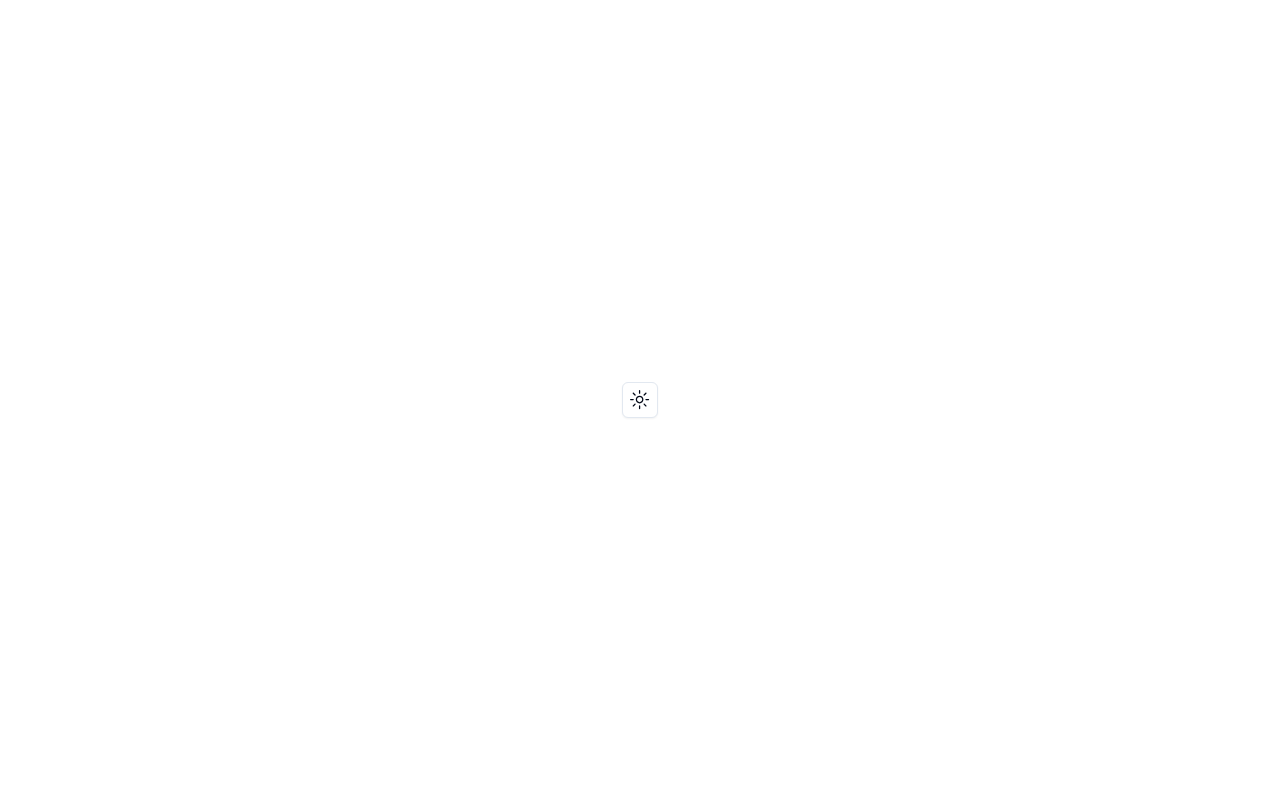
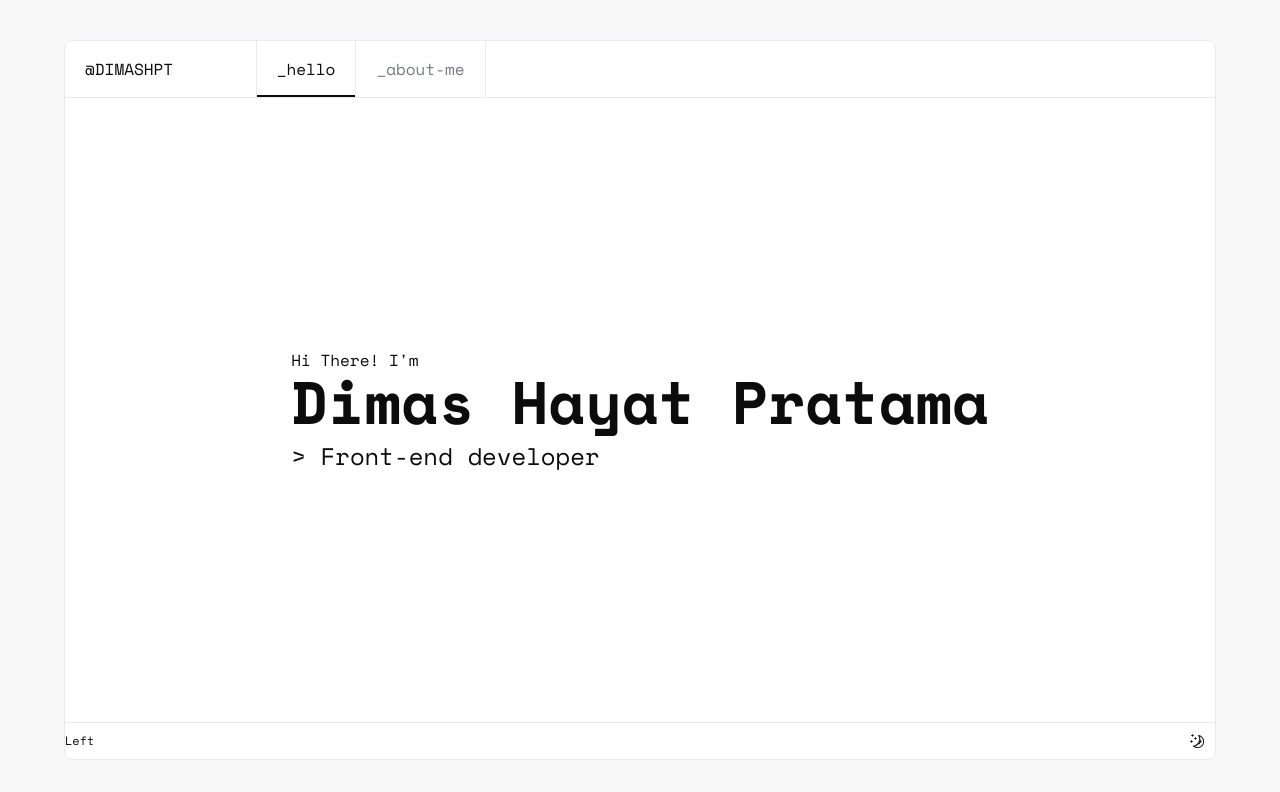
Before and after one commit to dimashpt/dimashpt, a Next.js app: page / in a window 1280 px wide. Shown: the top 792 px of the page. Built offline with nearby package versions, Linux system fonts and the light colour scheme.

Commit message:
feat: create base layout

```diff
--- a/src/app/globals.css
+++ b/src/app/globals.css
@@ -4,65 +4,50 @@
 
 @layer base {
   :root {
-    --background: 0 0% 100%;
-    --foreground: 222.2 84% 4.9%;
-
-    --card: 0 0% 100%;
-    --card-foreground: 222.2 84% 4.9%;
-
-    --popover: 0 0% 100%;
-    --popover-foreground: 222.2 84% 4.9%;
-
-    --primary: 222.2 47.4% 11.2%;
-    --primary-foreground: 210 40% 98%;
-
-    --secondary: 210 40% 96.1%;
-    --secondary-foreground: 222.2 47.4% 11.2%;
-
-    --muted: 210 40% 96.1%;
-    --muted-foreground: 215.4 16.3% 46.9%;
-
-    --accent: 210 40% 96.1%;
-    --accent-foreground: 222.2 47.4% 11.2%;
-
-    --destructive: 0 84.2% 60.2%;
-    --destructive-foreground: 210 40% 98%;
-
-    --border: 214.3 31.8% 91.4%;
-    --input: 214.3 31.8% 91.4%;
-    --ring: 222.2 84% 4.9%;
-
+    --base: #F9F9FA;
+    --background: #FFFFFF;
+    --foreground: #0C0C0C;
+    --card: #FFFFFF;
+    --card-foreground: #0C0C0C;
+    --popover: #FFFFFF;
+    --popover-foreground: #0C0C0C;
+    --primary: #1C1A1D;
+    --primary-foreground: #F9F9FA;
+    --secondary: #F5F5F6;
+    --secondary-foreground: #1C1A1D;
+    --muted: #F5F5F6;
+    --muted-foreground: #757A84;
+    --accent: #F5F5F6;
+    --accent-foreground: #1C1A1D;
+    --destructive: #CC293D;
+    --destructive-foreground: #F9F9FA;
+    --border: #E8EAF0;
+    --input: #E8EAF0;
+    --ring: #0C0C0C;
     --radius: 0.5rem;
   }
 
   .dark {
-    --background: 222.2 84% 4.9%;
-    --foreground: 210 40% 98%;
-
-    --card: 222.2 84% 4.9%;
-    --card-foreground: 210 40% 98%;
-
-    --popover: 222.2 84% 4.9%;
-    --popover-foreground: 210 40% 98%;
-
-    --primary: 210 40% 98%;
-    --primary-foreground: 222.2 47.4% 11.2%;
-
-    --secondary: 217.2 32.6% 17.5%;
-    --secondary-foreground: 210 40% 98%;
-
-    --muted: 217.2 32.6% 17.5%;
-    --muted-foreground: 215 20.2% 65.1%;
-
-    --accent: 217.2 32.6% 17.5%;
-    --accent-foreground: 210 40% 98%;
-
-    --destructive: 0 62.8% 30.6%;
-    --destructive-foreground: 210 40% 98%;
-
-    --border: 217.2 32.6% 17.5%;
-    --input: 217.2 32.6% 17.5%;
-    --ring: 212.7 26.8% 83.9%;
+    --base: #0C0C0C;
+    --background: #000000;
+    --foreground: #F9F9FA;
+    --card: #0C0C0C;
+    --card-foreground: #F9F9FA;
+    --popover: #0C0C0C;
+    --popover-foreground: #F9F9FA;
+    --primary: #F9F9FA;
+    --primary-foreground: #1C1A1D;
+    --secondary: #2D2F34;
+    --secondary-foreground: #F9F9FA;
+    --muted: #2D2F34;
+    --muted-foreground: #A8ACB9;
+    --accent: #2D2F34;
+    --accent-foreground: #F9F9FA;
+    --destructive: #982338;
+    --destructive-foreground: #F9F9FA;
+    --border: #2D2F34;
+    --input: #2D2F34;
+    --ring: #DEE1EB;
   }
 
   * {
@@ -70,6 +55,10 @@
   }
 
   body {
-    @apply bg-background text-foreground flex font-sans antialiased justify-center items-center h-screen w-screen overflow-hidden;
+    @apply text-foreground flex font-sans antialiased justify-center items-center h-dvh w-full overflow-hidden bg-base;
+  }
+
+  main {
+    @apply h-[calc(100dvh-10%)] w-[calc(100dvw-10%)] bg-background rounded-[--radius] border border-solid flex flex-col;
   }
 }
--- a/src/app/layout.tsx
+++ b/src/app/layout.tsx
@@ -1,5 +1,5 @@
 import type { Metadata } from 'next';
-import { Inter } from 'next/font/google';
+import { Space_Mono } from 'next/font/google';
 import { ThemeProvider } from '@/components';
 import './globals.css';
 
@@ -7,9 +7,9 @@ type RootLayoutProps = Readonly<{
   children: React.ReactNode;
 }>;
 
-const inter = Inter({
+const font = Space_Mono({
+  weight: ['400', '700'],
   subsets: ['latin'],
-  variable: '--font-sans',
 });
 
 export const metadata: Metadata = {
@@ -20,7 +20,7 @@ export const metadata: Metadata = {
 export default function RootLayout({ children }: RootLayoutProps): JSX.Element {
   return (
     <html lang="en" suppressHydrationWarning>
-      <body className={inter.variable}>
+      <body className={font.className}>
         <ThemeProvider
           attribute="class"
           defaultTheme="system"
--- a/src/app/page.tsx
+++ b/src/app/page.tsx
@@ -1,9 +1,52 @@
 import { ThemeToggle } from '@/components';
+import Link from 'next/link';
 
 export default function Home(): JSX.Element {
   return (
     <main>
-      <ThemeToggle />
+      <nav className="md:grid grid-cols-12 border-b flex items-center justify-between relative overflow-x-auto">
+        <Link
+          className="md:border-r md:px-5 px-2.5 py-4 text-foreground md:col-span-3 lg:col-span-2 shrink-0 transition-colors"
+          href="/"
+        >
+          @DIMASHPT
+        </Link>
+        <div className="md:col-span-9 lg:col-span-10 flex items-center justify-between">
+          <ul className="md:flex items-center divide-x w-max border-r hidden shrink-0">
+            <li className="relative group">
+              <Link
+                href="/"
+                className="w-full h-full block py-4 px-5 transition-colors group-hover:text-foreground text-foreground"
+              >
+                _hello
+              </Link>
+              <div className="absolute bottom-0 bg-foreground transition-all h-0.5 group-hover:h-0.5 w-full" />
+            </li>
+            <li className="relative group">
+              <Link
+                className="w-full h-full block py-4 px-5 transition-colors group-hover:text-foreground text-muted-foreground"
+                href="#"
+              >
+                _about-me
+              </Link>
+              <div className="absolute bottom-0 bg-foreground transition-all h-0 group-hover:h-0.5 w-full" />
+            </li>
+          </ul>
+        </div>
+      </nav>
+      <section className="flex items-center justify-center flex-grow">
+        <div className="flex flex-col">
+          <p>Hi There! I&apos;m</p>
+          <h1 className="text-6xl font-bold">Dimas Hayat Pratama</h1>
+          <p className="text-2xl mt-2">&gt; Front-end developer</p>
+        </div>
+      </section>
+      <footer className="border-t text-xs flex items-center justify-between select-none relative">
+        <div>Left</div>
+        <div>
+          <ThemeToggle />
+        </div>
+      </footer>
     </main>
   );
 }
--- a/src/components/theme-toggle/index.tsx
+++ b/src/components/theme-toggle/index.tsx
@@ -16,14 +16,13 @@ type Props = {
 };
 
 const ThemeToggleComponent: React.FC<Props> = ({ buttonClassName }: Props) => {
-  const { setTheme } = useTheme();
+  const { theme, setTheme } = useTheme();
 
   return (
     <DropdownMenu>
       <DropdownMenuTrigger asChild>
-        <Button variant="outline" size="icon">
-          <SunIcon className="h-[1.2rem] w-[1.2rem] rotate-0 scale-100 transition-all dark:-rotate-90 dark:scale-0" />
-          <MoonIcon className="absolute h-[1.2rem] w-[1.2rem] rotate-90 scale-0 transition-all dark:rotate-0 dark:scale-100" />
+        <Button variant="link" size="icon">
+          {theme === 'light' ? <SunIcon /> : <MoonIcon />}
           <span className="sr-only">Toggle theme</span>
         </Button>
       </DropdownMenuTrigger>
--- a/tailwind.config.ts
+++ b/tailwind.config.ts
@@ -1,85 +1,85 @@
-import type { Config } from "tailwindcss"
-import { fontFamily } from "tailwindcss/defaultTheme"
-
+import type { Config } from 'tailwindcss';
+import { fontFamily } from 'tailwindcss/defaultTheme';
 
 const config = {
-  darkMode: ["class"],
+  darkMode: ['class'],
   content: [
     './pages/**/*.{ts,tsx}',
     './components/**/*.{ts,tsx}',
     './app/**/*.{ts,tsx}',
     './src/**/*.{ts,tsx}',
-	],
-  prefix: "",
+  ],
+  prefix: '',
   theme: {
     container: {
       center: true,
-      padding: "2rem",
+      padding: '2rem',
       screens: {
-        "2xl": "1400px",
+        '2xl': '1400px',
       },
     },
     extend: {
       fontFamily: {
-        sans: ["var(--font-sans)", ...fontFamily.sans],
+        sans: ['var(--font-sans)', ...fontFamily.sans],
       },
       colors: {
-        border: "hsl(var(--border))",
-        input: "hsl(var(--input))",
-        ring: "hsl(var(--ring))",
-        background: "hsl(var(--background))",
-        foreground: "hsl(var(--foreground))",
+        base: 'var(--base)',
+        border: 'var(--border)',
+        input: 'var(--input)',
+        ring: 'var(--ring)',
+        background: 'var(--background)',
+        foreground: 'var(--foreground)',
         primary: {
-          DEFAULT: "hsl(var(--primary))",
-          foreground: "hsl(var(--primary-foreground))",
+          DEFAULT: 'var(--primary)',
+          foreground: 'var(--primary-foreground)',
         },
         secondary: {
-          DEFAULT: "hsl(var(--secondary))",
-          foreground: "hsl(var(--secondary-foreground))",
+          DEFAULT: 'var(--secondary)',
+          foreground: 'var(--secondary-foreground)',
         },
         destructive: {
-          DEFAULT: "hsl(var(--destructive))",
-          foreground: "hsl(var(--destructive-foreground))",
+          DEFAULT: 'var(--destructive)',
+          foreground: 'var(--destructive-foreground)',
         },
         muted: {
-          DEFAULT: "hsl(var(--muted))",
-          foreground: "hsl(var(--muted-foreground))",
+          DEFAULT: 'var(--muted)',
+          foreground: 'var(--muted-foreground)',
         },
         accent: {
-          DEFAULT: "hsl(var(--accent))",
-          foreground: "hsl(var(--accent-foreground))",
+          DEFAULT: 'var(--accent)',
+          foreground: 'var(--accent-foreground)',
         },
         popover: {
-          DEFAULT: "hsl(var(--popover))",
-          foreground: "hsl(var(--popover-foreground))",
+          DEFAULT: 'var(--popover)',
+          foreground: 'var(--popover-foreground)',
         },
         card: {
-          DEFAULT: "hsl(var(--card))",
-          foreground: "hsl(var(--card-foreground))",
+          DEFAULT: 'var(--card)',
+          foreground: 'var(--card-foreground)',
         },
       },
       borderRadius: {
-        lg: "var(--radius)",
-        md: "calc(var(--radius) - 2px)",
-        sm: "calc(var(--radius) - 4px)",
+        lg: 'var(--radius)',
+        md: 'calc(var(--radius) - 2px)',
+        sm: 'calc(var(--radius) - 4px)',
       },
       keyframes: {
-        "accordion-down": {
-          from: { height: "0" },
-          to: { height: "var(--radix-accordion-content-height)" },
+        'accordion-down': {
+          from: { height: '0' },
+          to: { height: 'var(--radix-accordion-content-height)' },
         },
-        "accordion-up": {
-          from: { height: "var(--radix-accordion-content-height)" },
-          to: { height: "0" },
+        'accordion-up': {
+          from: { height: 'var(--radix-accordion-content-height)' },
+          to: { height: '0' },
         },
       },
       animation: {
-        "accordion-down": "accordion-down 0.2s ease-out",
-        "accordion-up": "accordion-up 0.2s ease-out",
+        'accordion-down': 'accordion-down 0.2s ease-out',
+        'accordion-up': 'accordion-up 0.2s ease-out',
       },
     },
   },
-  plugins: [require("tailwindcss-animate")],
-} satisfies Config
+  plugins: [require('tailwindcss-animate')],
+} satisfies Config;
 
-export default config
+export default config;
```
